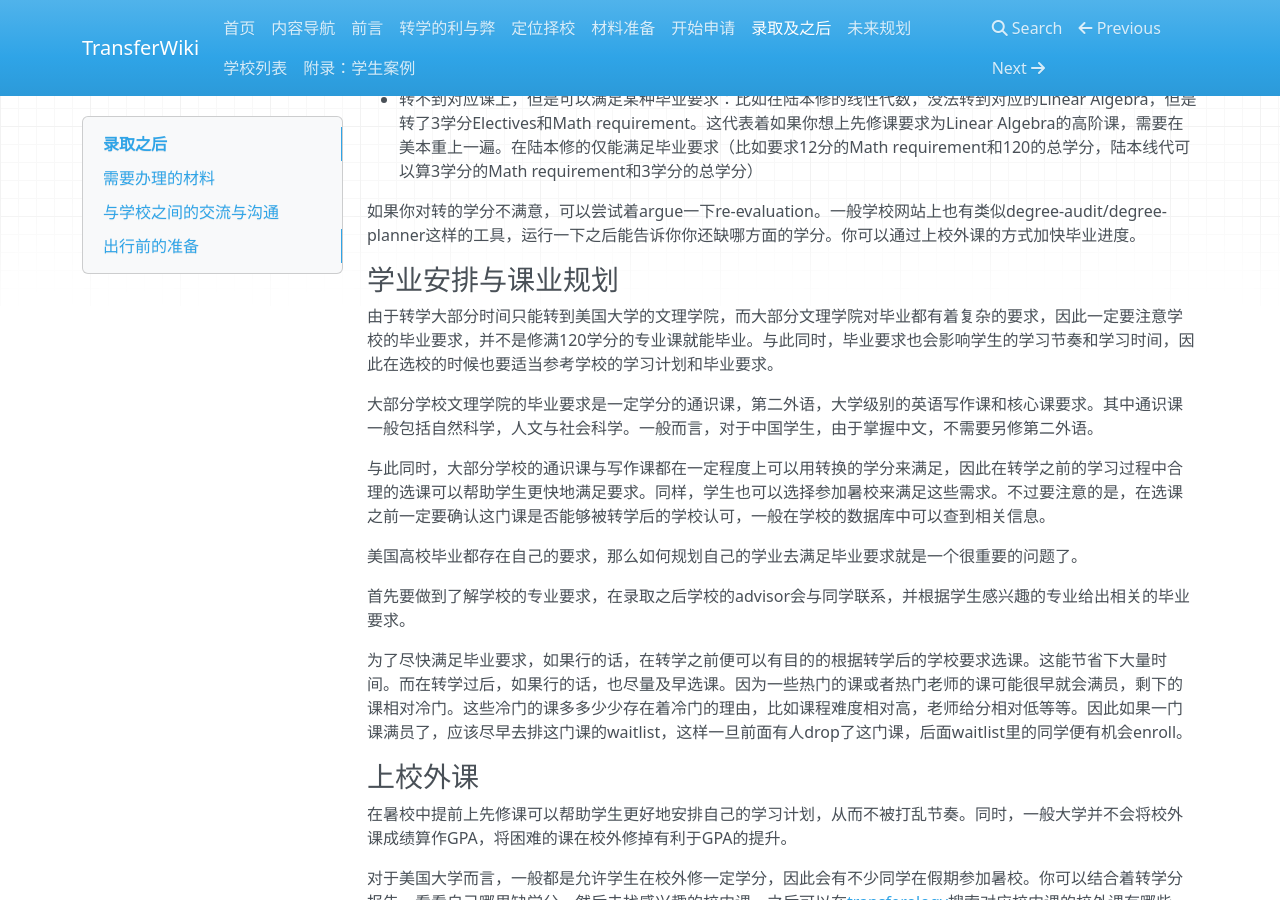
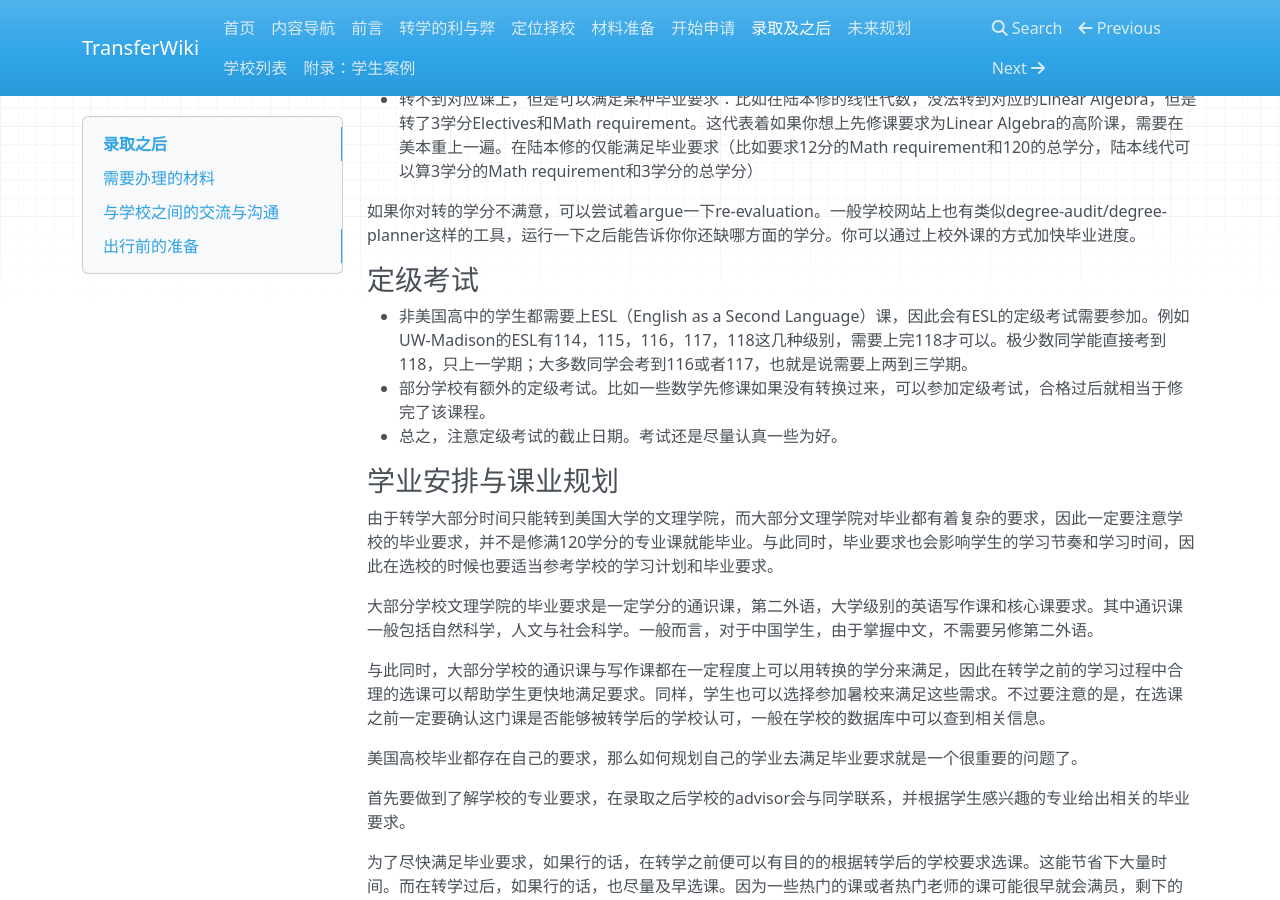
Before and after one commit to SihanXU/TransferWiki, an MkDocs documentation site: the page built from docs/admit.md, in a window 1280 px wide and 900 px high, scrolled down 2983 px. Built offline with MkDocs 1.6.1, drawn with Linux system fonts in a browser that asks for light colours; nearby versions of some CDN libraries.

Commit message:
Update admit.md

```diff
--- a/docs/admit.md
+++ b/docs/admit.md
@@ -107,6 +107,12 @@ F-1签证是最常见的学生签证类型。如果您希望在获得美国政
 
 如果你对转的学分不满意，可以尝试着argue一下re-evaluation。一般学校网站上也有类似degree-audit/degree-planner这样的工具，运行一下之后能告诉你你还缺哪方面的学分。你可以通过上校外课的方式加快毕业进度。
 
+### 定级考试
+
+- 非美国高中的学生都需要上ESL（English as a Second Language）课，因此会有ESL的定级考试需要参加。例如UW-Madison的ESL有114，115，116，117，118这几种级别，需要上完118才可以。极少数同学能直接考到118，只上一学期；大多数同学会考到116或者117，也就是说需要上两到三学期。
+- 部分学校有额外的定级考试。比如一些数学先修课如果没有转换过来，可以参加定级考试，合格过后就相当于修完了该课程。
+- 总之，注意定级考试的截止日期。考试还是尽量认真一些为好。
+
 ### 学业安排与课业规划
 
 由于转学大部分时间只能转到美国大学的文理学院，而大部分文理学院对毕业都有着复杂的要求，因此一定要注意学校的毕业要求，并不是修满120学分的专业课就能毕业。与此同时，毕业要求也会影响学生的学习节奏和学习时间，因此在选校的时候也要适当参考学校的学习计划和毕业要求。
```
